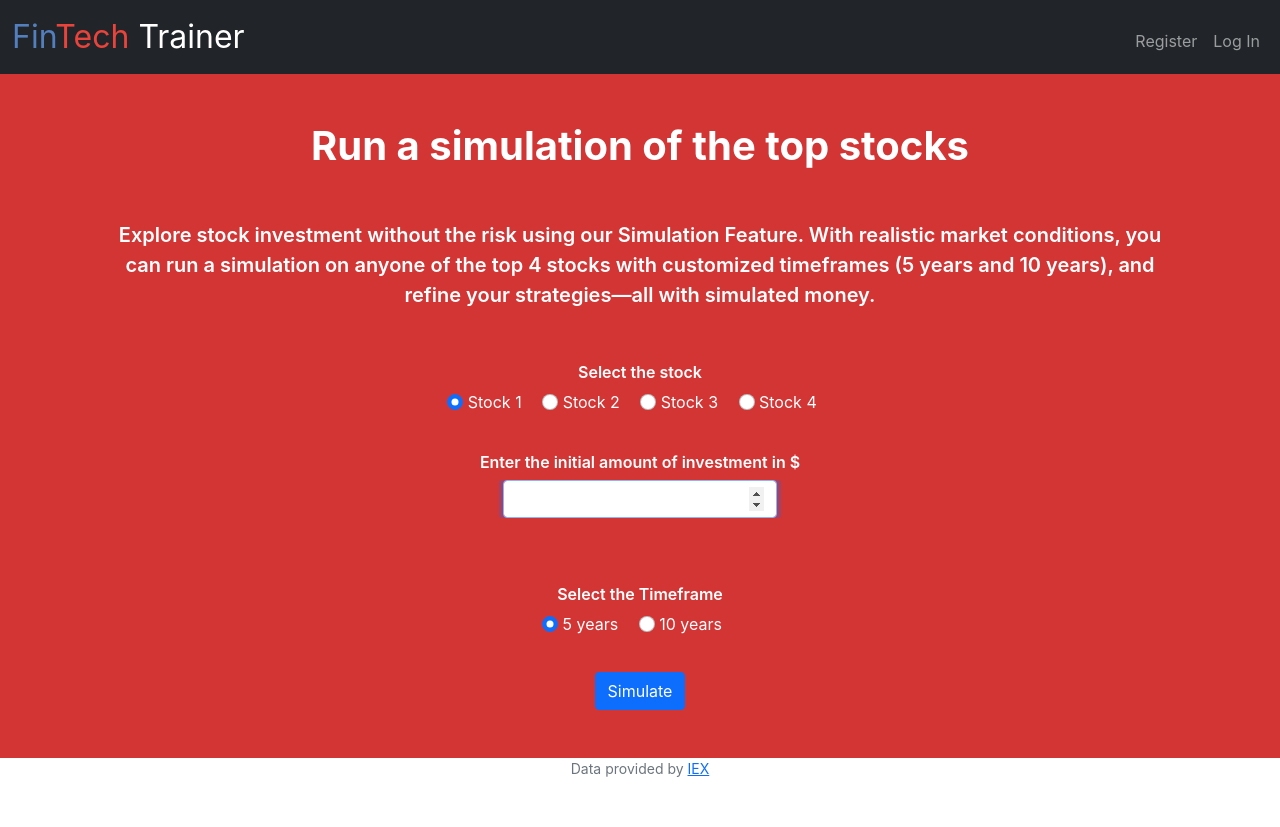
After one commit to Progpr/FinTech-Finance, a Flask app: page /simulate in a window 1280 px wide. The commit adds this page. Run offline with Flask 3, Linux system fonts and the light colour scheme; some libraries are stand-ins or nearby versions.

Commit message:
added simulation template and tutorial template

```diff
--- a/app.py
+++ b/app.py
@@ -368,9 +368,11 @@ def response():
 
         reply = model.generate_content(message)
 
+        if not reply:
+            return apology("Failed to load response", 126)
+
         mark_response = to_markdown(reply.text)
         text_response = mistune.markdown(reply.text)
-
         return render_template("response.html", reply=text_response)
 
 @app.route("/bot")
@@ -381,3 +383,12 @@ def bot():
 @app.route("/watchlist")
 def watch():
     return render_template("watchlist.html")
+
+@app.route("/tutorial")
+def tut():
+    return render_template("tutorial.html")
+
+
+@app.route("/simulate")
+def sim():
+    return render_template("smiluate.html")
--- a/static/styles.css
+++ b/static/styles.css
@@ -36,7 +36,7 @@ span {
     color:black;
 }
 main {
-    background-color:#b44949;
+    background-color:#d33535;
 }
 
 p {
@@ -55,7 +55,7 @@ p {
     font-family: 'Inter', sans-serif;
 }
 
-
+/*
 .form1 {
     margin:20px;
     outline: solid 2px white;
@@ -73,20 +73,21 @@ input, button {
 }
 input[type="search"] {
   outline: 0; /*shold probably remove this for better accessibility, adding for demo aesthetics for now. */
-  width: 100%;
+  /* width: 100%;
   background: var(--color-light);
   padding: 0 1.6rem;
   border-radius: var(--rad);
   appearance: none; /*for iOS input[type="search"] roundedness issue. border-radius alone doesn't work */
-  transition: all var(--dur) var(--bez);
+  /* transition: all var(--dur) var(--bez);
   transition-property: width, border-radius;
   z-index: 1;
   position: relative;
-}
-#serbt {
+} */
+
+/* #serbt { */
   /* display: none;  */
   /* // prevent being able to tab to it */
-  position: absolute;
+  /* position: absolute;
   top: 0;
   right: 0;
   width: var(--btn-width);
@@ -101,7 +102,8 @@ input:not(:placeholder-shown) {
     display: block;
   }
 }
-label {
+*/
+.label2 {
   position: absolute;
   clip: rect(1px, 1px, 1px, 1px);
   padding: 0;
@@ -112,14 +114,14 @@ label {
 }
 
 
-
+/*
 .multiple
 {
     position: absolute;
     margin-left: 45%;
     margin-top: 20%;
 }
-
+*/
 .page
 {
     display: flex;
@@ -131,20 +133,21 @@ label {
     display: flex;
     background-color: rgb(119, 119, 216);
 }
-
+/*
 .search
 {
     display: flex;
     justify-content: center;
 }
 
+*/
 .group
 {
     width: 1200px;
     margin-top: 80px;
     border-radius: 15px;
 }
-
+/*
 .heading
 {
     display:flex;
@@ -169,7 +172,7 @@ label {
 .perchange
 {
     padding-left: 70px;
-}
+} */
 
 
 /* Dexterbot CSS */
@@ -202,7 +205,7 @@ label {
     margin-top: 10px;
 }
 .font {
-    color:rgb(94, 94, 206);
+    color:rgb(255, 255, 255);
     font-weight:800;
     font-size:20px;
 }
@@ -220,7 +223,7 @@ label {
 
 .title {
     font-weight: 800;
-    color: white;
+    color: rgb(255, 255, 255);
     position:relative;
 }
 
@@ -256,3 +259,18 @@ ol {
 ul {
     list-style:none;
 }
+
+.white {
+    color:white;
+
+}
+
+.pageheader {
+    color: white;
+    font-weight: 700;
+}
+
+.labels {
+    color: white;
+    font-weight: 600;
+}
--- a/templates/bot.html
+++ b/templates/bot.html
@@ -6,7 +6,7 @@
     <div class="container">
         <div class="welcome">
             <div class="image">
-                <p class="title">Dexterbot</p>
+                <p class="title">FinBot</p>
                 <svg xmlns="http://www.w3.org/2000/svg" fill="currentColor" class="bi bi-robot dexterbot" viewBox="0 0 16 16">
                     <path d="M6 12.5a.5.5 0 0 1 .5-.5h3a.5.5 0 0 1 0 1h-3a.5.5 0 0 1-.5-.5M3 8.062C3 6.76 4.235 5.765 5.53 5.886a26.6 26.6 0 0 0 4.94 0C11.765 5.765 13 6.76 13 8.062v1.157a.93.93 0 0 1-.765.935c-.845.147-2.34.346-4.235.346s-3.39-.2-4.235-.346A.93.93 0 0 1 3 9.219zm4.542-.827a.25.25 0 0 0-.217.068l-.92.9a25 25 0 0 1-1.871-.183.25.25 0 0 0-.068.495c.55.076 1.232.149 2.02.193a.25.25 0 0 0 .189-.071l.754-.736.847 1.71a.25.25 0 0 0 .404.062l.932-.97a25 25 0 0 0 1.922-.188.25.25 0 0 0-.068-.495c-.538.074-1.207.145-1.98.189a.25.25 0 0 0-.166.076l-.754.785-.842-1.7a.25.25 0 0 0-.182-.135"/>
                     <path d="M8.5 1.866a1 1 0 1 0-1 0V3h-2A4.5 4.5 0 0 0 1 7.5V8a1 1 0 0 0-1 1v2a1 1 0 0 0 1 1v1a2 2 0 0 0 2 2h10a2 2 0 0 0 2-2v-1a1 1 0 0 0 1-1V9a1 1 0 0 0-1-1v-.5A4.5 4.5 0 0 0 10.5 3h-2zM14 7.5V13a1 1 0 0 1-1 1H3a1 1 0 0 1-1-1V7.5A3.5 3.5 0 0 1 5.5 4h5A3.5 3.5 0 0 1 14 7.5"/>
@@ -18,7 +18,7 @@
         </div>
         <div class="input-window">
             <form action="/response" method="post">
-                <textarea type="text" autofocus class="input" id="input" name="input" rows="6" cols="60" placeholder="Message Dexterbot"></textarea>
+                <textarea type="text" autofocus class="input" id="input" name="input" rows="6" cols="60" placeholder="Message FinBot"></textarea>
                 <div class="buttons">
                     <div class="cancel">
                         <a href="/ask"><button type="button" class="btn btn-danger">Cancel</button></a>
--- a/templates/buy.html
+++ b/templates/buy.html
@@ -1,7 +1,7 @@
 {% extends "layout.html" %}
 
 {% block main %}
-    <h1 style="color:white;">Buy Stocks Here</h1>
+    <h1 class="pageheader">Buy Stocks Here</h1>
     <br><br>
     <form action="/buy" method="post">
         <div class="mb-3">
--- a/templates/history.html
+++ b/templates/history.html
@@ -1,7 +1,7 @@
 {% extends "layout.html" %}
 
 {% block main %}
-<h1 style="color:white;">Your Past Transactions</h1>
+<h1 class="pageheader">Your Past Transactions</h1>
 <table class="table table-dark">
     <thead>
       <tr>
--- a/templates/layout.html
+++ b/templates/layout.html
@@ -25,18 +25,20 @@
 
         <nav class="bg-dark navbar navbar-expand-md navbar-dark">
             <div class="container-fluid">
-                <a class="navbar-brand" href="/"><span class="blue">Fin</span><span class="red">Tech</span> <span class="red">Finance</span></a>
+                <a class="navbar-brand" href="/"><span class="blue">Fin</span><span class="red">Tech</span> <span class="white">Trainer</span></a>
                 <button aria-controls="navbar" aria-expanded="false" aria-label="Toggle navigation" class="navbar-toggler" data-bs-target="#navbar" data-bs-toggle="collapse" type="button">
                     <span class="navbar-toggler-icon"></span>
                 </button>
                 <div class="collapse navbar-collapse" id="navbar">
                     {% if session["user_id"] %}
                         <ul class="navbar-nav me-auto mt-2">
+                            <li class="nav-item"><a class="nav-link" href="/tutorial">Tutorial</a></li>
 
                             <li class="nav-item"><a class="nav-link" href="/fundamentals">Dashboard</a></li>
                             <li class="nav-item"><a class="nav-link" href="/quote">Quote</a></li>
                             <li class="nav-item"><a class="nav-link" href="/quoted">Watchlist</a></li>
-                            <li class="nav-item"><a class="nav-link" href="/response">Dexterbot</a></li>
+                            <li class="nav-item"><a class="nav-link" href="/response">FinBot</a></li>
+                            <li class="nav-item"><a class="nav-link" href="/simulate">Simulate</a></li>
                             <li class="nav-item"><a class="nav-link" href="/buy">Buy</a></li>
                             <li class="nav-item"><a class="nav-link" href="/sell">Sell</a></li>
                             <li class="nav-item"><a class="nav-link" href="/history">History</a></li>
--- a/templates/quote.html
+++ b/templates/quote.html
@@ -1,7 +1,7 @@
 {% extends "layout.html" %}
 
 {% block main %}
-    <h1 style="color:white;">Lookup any stock's current value</h1>
+    <h1 class="pageheader">Lookup any stock's current value</h1>
     <br><br>
     <form action="/quote" method="post" style="text-align: center;">
         <div class="mb-3">
--- a/templates/register.html
+++ b/templates/register.html
@@ -25,13 +25,13 @@
             <div class="mb-3">
                 <input autocomplete="off" autofocus class="form-control mx-auto w-auto" id="confirmation" name="confirmation" placeholder="Re-type Password" type="password" ng-model="user.confirmation" required ng-pattern="user.password">
                 <span class="error" ng-show="myForm.confirmation.$dirty && myForm.confirmation.$error.required">Confirmation is required.</span>
-            </div>
-            <div class="btn-group-horizontal" role="group" aria-label="Horizontal radio toggle button group">
+            </div><br>
+            <!-- <div class="btn-group-horizontal" role="group" aria-label="Horizontal radio toggle button group">
                 <input type="radio" class="btn-check" name="gender" id="male" ng-model="user.gender" value="Male">
                 <label class="btn btn-outline-dark" for="male">Male</label>
                 <input type="radio" class="btn-check" name="gender" id="female" ng-model="user.gender" value="Female">
                 <label class="btn btn-outline-dark" for="female">Female</label>
-            </div><br>
+            </div><br> -->
             <div class="mb-3">
                 <input autocomplete="off" autofocus class="form-control mx-auto w-auto" id="pan" name="pan" placeholder="Pan Number" type="text" ng-model="user.pan" required>
                 <span class="error" ng-show="myForm.pan.$dirty && myForm.pan.$error.required">Pan Number is required.</span>
--- a/templates/response.html
+++ b/templates/response.html
@@ -7,7 +7,7 @@
     <div class="container">
         <div class="welcome">
             <div class="image">
-                <p class="title">Dexterbot</p>
+                <p class="title">FinBot</p>
                 <svg xmlns="http://www.w3.org/2000/svg" fill="currentColor" class="bi bi-robot dexterbot" viewBox="0 0 16 16">
                     <path d="M6 12.5a.5.5 0 0 1 .5-.5h3a.5.5 0 0 1 0 1h-3a.5.5 0 0 1-.5-.5M3 8.062C3 6.76 4.235 5.765 5.53 5.886a26.6 26.6 0 0 0 4.94 0C11.765 5.765 13 6.76 13 8.062v1.157a.93.93 0 0 1-.765.935c-.845.147-2.34.346-4.235.346s-3.39-.2-4.235-.346A.93.93 0 0 1 3 9.219zm4.542-.827a.25.25 0 0 0-.217.068l-.92.9a25 25 0 0 1-1.871-.183.25.25 0 0 0-.068.495c.55.076 1.232.149 2.02.193a.25.25 0 0 0 .189-.071l.754-.736.847 1.71a.25.25 0 0 0 .404.062l.932-.97a25 25 0 0 0 1.922-.188.25.25 0 0 0-.068-.495c-.538.074-1.207.145-1.98.189a.25.25 0 0 0-.166.076l-.754.785-.842-1.7a.25.25 0 0 0-.182-.135"/>
                     <path d="M8.5 1.866a1 1 0 1 0-1 0V3h-2A4.5 4.5 0 0 0 1 7.5V8a1 1 0 0 0-1 1v2a1 1 0 0 0 1 1v1a2 2 0 0 0 2 2h10a2 2 0 0 0 2-2v-1a1 1 0 0 0 1-1V9a1 1 0 0 0-1-1v-.5A4.5 4.5 0 0 0 10.5 3h-2zM14 7.5V13a1 1 0 0 1-1 1H3a1 1 0 0 1-1-1V7.5A3.5 3.5 0 0 1 5.5 4h5A3.5 3.5 0 0 1 14 7.5"/>
--- a/templates/sell.html
+++ b/templates/sell.html
@@ -1,7 +1,7 @@
 {% extends "layout.html" %}
 
 {% block main %}
-    <h1 style="color:white;">Sell from your current holdings</h1>
+    <h1 class="pageheader">Sell from your current holdings</h1>
     <br><br>
     <form action="/sell" method="post">
         <div class="mb-3">
--- /dev/null
+++ b/templates/smiluate.html
@@ -0,0 +1,73 @@
+{% extends "layout.html" %}
+
+
+{% block main %}
+    <div style="text-align: center;">
+        <h1 class="pageheader">Run a simulation of the top stocks</h1>
+        <p style="color:rgb(255, 255, 255); font-weight: 600; margin-left:  100px; margin-right: 100px; margin-top: 50px; font-size: 20px;">Explore stock investment without the risk using our Simulation Feature. With realistic market conditions, you can run a simulation on anyone of the top 4 stocks with customized timeframes (5 years and 10 years), and refine your strategies—all with simulated money.</p>
+
+        <form name="simform" style="margin-top: 50px;">
+            <label for="stocks" class="labels">Select the stock</label>
+            <div class="form-group">
+                <div class="form-check-inline">
+                    <input class="form-check-input" type="radio" name="stocks" id="stock1" value="option1" checked>
+                    <label class="form-check-label" for="stock1">
+                    Stock 1
+                    </label>
+                </div>
+                <div class="form-check-inline">
+                    <input class="form-check-input" type="radio" name="stocks" id="stock2" value="option2">
+                    <label class="form-check-label" for="stock2">
+                    Stock 2
+                    </label>
+                </div>
+                <div class="form-check-inline">
+                    <input class="form-check-input" type="radio" name="stocks" id="stock3" value="option3">
+                    <label class="form-check-label" for="stock3">
+                    Stock 3
+                    </label>
+                </div>
+                <div class="form-check-inline">
+                    <input class="form-check-input" type="radio" name="stocks" id="stock4" value="option4">
+                    <label class="form-check-label" for="stock4">
+                    Stock 4
+                    </label>
+                </div><br><br>
+            </div>
+            <!-- <div class="btn-group-horizontal" role="group" aria-label="Horizontal radio toggle button group">
+                <label for="stocks">Select the Stock</label>
+                <input type="radio" class="btn-check" name="stocks" id="stock1" value="stock1">
+                <label class="btn btn-outline-dark" for="stock1">Stock1</label>
+                <input type="radio" class="btn-check" name="stocks" id="stock2" value="stock2">
+                <label class="btn btn-outline-dark" for="stock2">Stock2</label>
+                <input type="radio" class="btn-check" name="stocks" id="stock3"  value="stock3">
+                <label class="btn btn-outline-dark" for="stock3">Stock3</label>
+                <input type="radio" class="btn-check" name="stocks" id="stock4"  value="stock4">
+                <label class="btn btn-outline-dark" for="stock4">Stock4</label>
+            </div><br><br> -->
+
+            <label for="initial" class="labels">Enter the initial amount of investment in $</label>
+            <div class="mb-3">
+                <input autocomplete="off" autofocus class="form-control mx-auto w-auto" id="initial" name="initial" type="number" required>
+            </div><br><br>
+            <label for="years" class="labels">Select the Timeframe</label>
+            <div class="form-group">
+                <div class="form-check-inline">
+                    <input class="form-check-input" type="radio" name="years" id="five" value="5" checked>
+                    <label class="form-check-label" for="five">
+                        5 years
+                    </label>
+                </div>
+                <div class="form-check-inline">
+                    <input class="form-check-input" type="radio" name="years" id="ten" value="10">
+                    <label class="form-check-label" for="ten">
+                        10 years
+                    </label>
+                </div>
+            </div><br>
+
+            <input class="btn btn-primary" type="submit" value="Simulate">
+            <br>
+        </form>
+    </div>
+{% endblock %}
--- a/templates/watchlist.html
+++ b/templates/watchlist.html
@@ -1,7 +1,6 @@
 {% extends "layout.html" %}
 
 {% block main %}
-
     <div class="switch">
         <div class="page">
             <div class="group">
```
Also changed, not shown: templates/tutorial.html (added, +8 -0 lines), finance.db, 3 other files.
